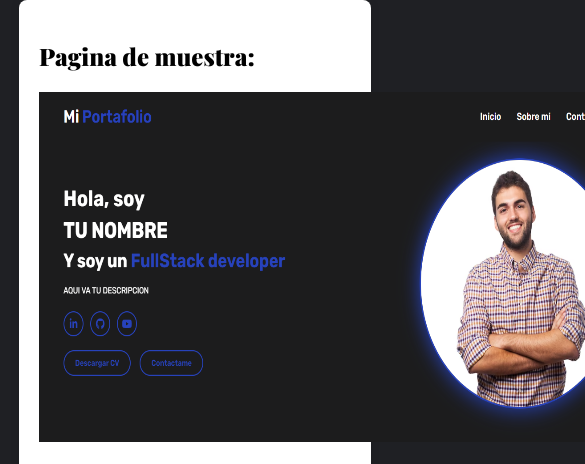
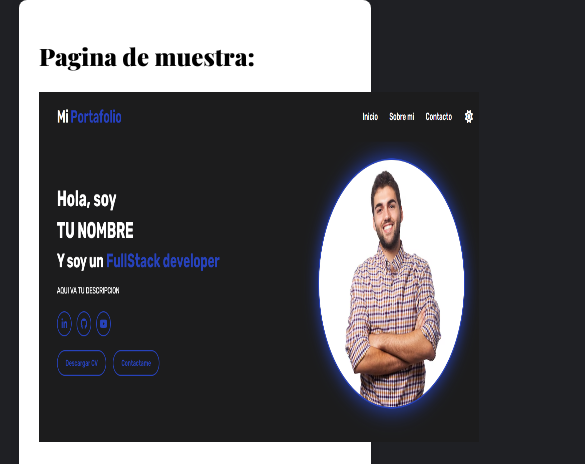
Before and after one commit to PabloBotero12/Instantfolio.github.io, a plain HTML site: page Create.html in a window 390 px wide. Shown: the top 464 px of the page, 585 px wide, since content can reach past the window. Drawn offline with nearby package versions, Linux system fonts and the light colour scheme; some packages are replaced by stand-ins of ours; a script that the page names is missing.

Commit message:
Se hizo responsive

```diff
--- a/Create.html
+++ b/Create.html
@@ -22,7 +22,7 @@
 
     <div id="output">
         <h2><strong>Pagina de muestra:</strong></h2>
-        <img src="img/Muestraa.PNG" alt="muestra" style="width: 600px; height: 350px;" id="image">
+        <img src="img/Muestraa.PNG" alt="muestra" id="image">
         <h1>Generador de Código</h1>
         <form id="codeForm" class="styled-form">
             <div class="form-group">
--- a/style.css
+++ b/style.css
@@ -290,7 +290,28 @@ button:hover {
     opacity: 1;
 }
 
-@media screen and (max-width: 500px) {
+#image {
+    width: 600px;
+    height: 350px;
+}
+
+@media screen and (max-width: 767px) {
+        /* Estilos específicos para pantallas más pequeñas */
+        .container {
+            width: 100%; /* Utiliza el ancho completo en pantallas pequeñas */
+            padding: 0 10px; /* Añade un pequeño espacio alrededor del contenido en pantallas pequeñas */
+        }
+
+        .styled-form {
+            width: 90%; /* Utiliza el ancho del 90% en pantallas pequeñas */
+        }
+
+        #image {
+            width: 470px;
+        }
+}
+
+@media screen and (max-width: 567px) {
     /* Estilos específicos para pantallas más pequeñas */
     .container {
         width: 100%; /* Utiliza el ancho completo en pantallas pequeñas */
@@ -302,6 +323,6 @@ button:hover {
     }
 
     #image {
-        width: 400px;
+        width: 440px;
     }
 }
```
